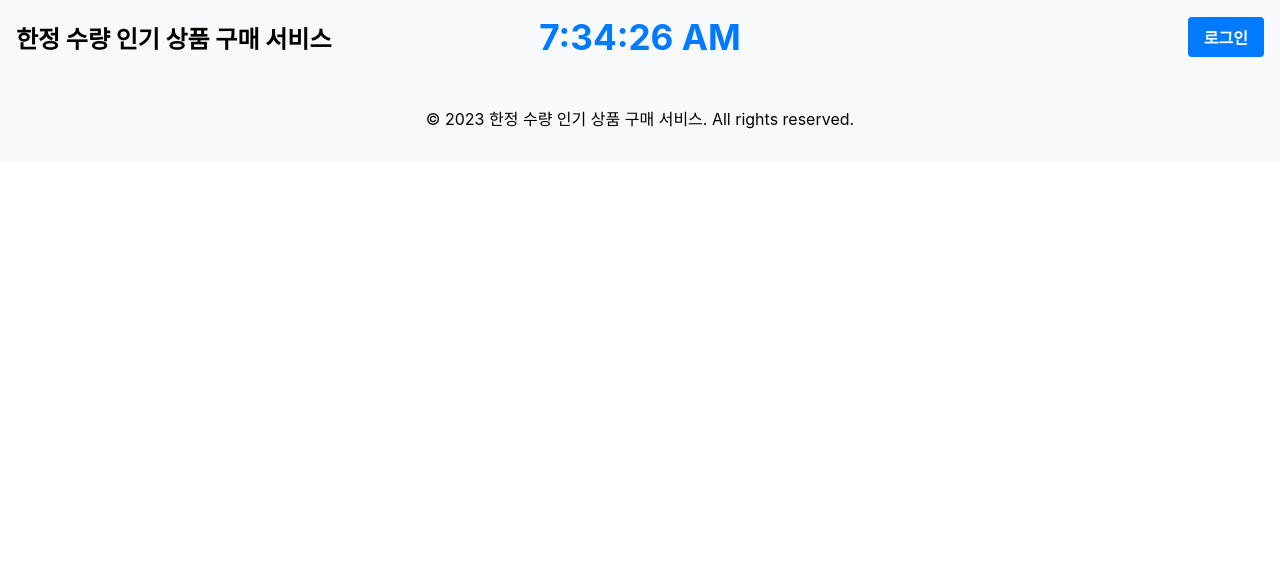
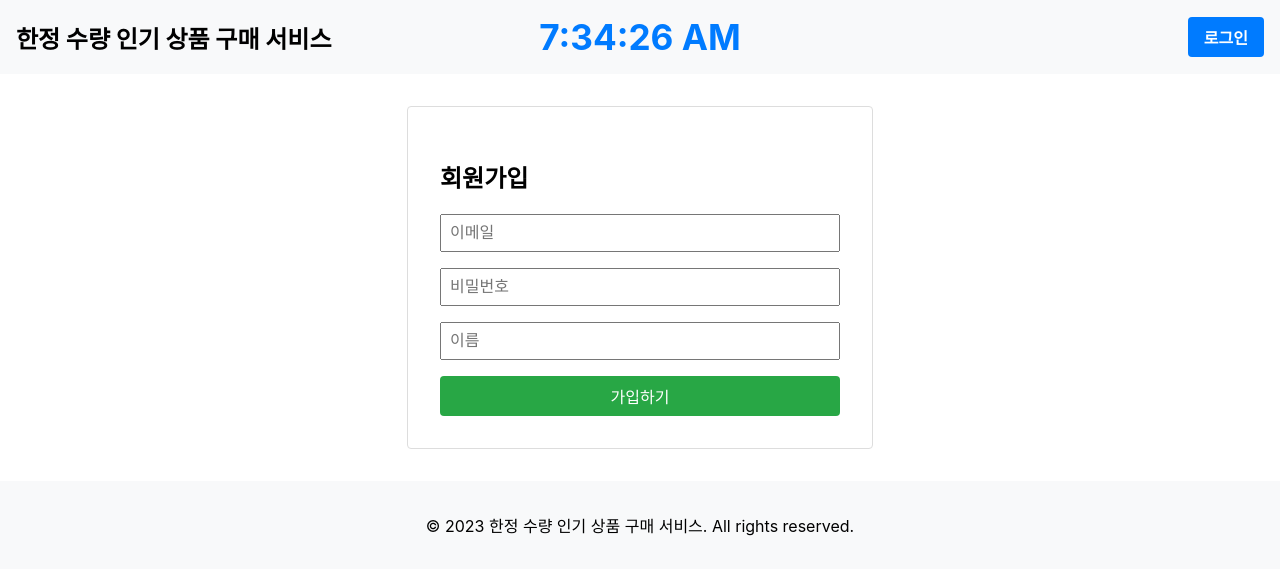
Before and after one commit to HongYeseul/hotdeal-fe, a React (Create React App) app: page /signup in a window 1280 px wide. Shown: the top 574 px of the page. Built offline with nearby package versions, Linux system fonts and the light colour scheme.

Commit message:
feat: 로그인 기능 추가

```diff
--- a/src/App.js
+++ b/src/App.js
@@ -10,6 +10,7 @@ import Login from './pages/Login';
 import ProductDetail from './pages/ProductDetail';
 import Checkout from './pages/Checkout';
 import Profile from './pages/Profile';
+import SignUp from './pages/SignUp';
 
 function App() {
   return (
@@ -20,6 +21,7 @@ function App() {
         <Routes>
           <Route path="/" element={<Home />} />
           <Route path="/login" element={<Login />} />
+          <Route path="/signup" element={<SignUp />} />
           <Route path="/product/:id" element={<ProductDetail />} />
           <Route path="/checkout" element={<Checkout />} />
           <Route path="/profile" element={<Profile />} />
--- a/src/components/Header.js
+++ b/src/components/Header.js
@@ -1,8 +1,7 @@
 import React from 'react';
 import styled from 'styled-components';
-import { Link } from 'react-router-dom';
+import { Link, useNavigate } from 'react-router-dom';
 import CurrentTime from './CurrentTime';
-
 
 const HeaderContainer = styled.header`
   background-color: #f8f9fa;
@@ -15,6 +14,7 @@ const HeaderContainer = styled.header`
 const Logo = styled.h1`
   margin: 0;
   font-size: 1.5rem;
+  cursor: pointer;
 `;
 
 const LoginButton = styled(Link)`
@@ -37,9 +37,15 @@ const CenteredTime = styled.div`
 `;
 
 function Header() {
+  const navigate = useNavigate();
+
+  const handleLogoClick = () => {
+    navigate('/login');
+  };
+
   return (
     <HeaderContainer>
-      <Logo>한정 수량 인기 상품 구매 서비스</Logo>
+      <Logo onClick={handleLogoClick}>한정 수량 인기 상품 구매 서비스</Logo>
 
       <CenteredTime>
         <CurrentTime/>
--- a/src/pages/Login.js
+++ b/src/pages/Login.js
@@ -1,5 +1,7 @@
 import React, { useState } from 'react';
 import styled from 'styled-components';
+import { Link, useNavigate } from 'react-router-dom';
+import { register } from '../services/api';
 
 const LoginContainer = styled.div`
   max-width: 400px;
@@ -28,25 +30,51 @@ const Button = styled.button`
   border: none;
   border-radius: 4px;
   cursor: pointer;
+  margin-bottom: 1rem;
 
   &:hover {
     background-color: #0056b3;
   }
 `;
 
+const SignUpLink = styled(Link)`
+  text-align: center;
+  color: #007bff;
+  text-decoration: none;
+
+  &:hover {
+    text-decoration: underline;
+  }
+`;
+
 function Login() {
   const [email, setEmail] = useState('');
   const [password, setPassword] = useState('');
+  const [name, setName] = useState('');
+  const [isRegistering, setIsRegistering] = useState(false);
+  const navigate = useNavigate();
 
-  const handleSubmit = (e) => {
+  const handleSubmit = async (e) => {
     e.preventDefault();
-    // 여기에 로그인 로직을 구현하세요
-    console.log('로그인 시도:', email, password);
+    if (isRegistering) {
+      try {
+        await register(email, name, password);
+        alert('회원가입이 완료되었습니다. 로그인해주세요.');
+        setIsRegistering(false);
+        navigate('/');
+      } catch (error) {
+        console.error('회원가입 실패:', error);
+        alert('회원가입에 실패했습니다. 다시 시도해주세요.');
+      }
+    } else {
+      // TODO: 로그인 로직
+      console.log('로그인 시도:', email, password);
+    }
   };
 
   return (
     <LoginContainer>
-      <h2>로그인</h2>
+      <h2>{isRegistering ? '회원가입' : '로그인'}</h2>
       <LoginForm onSubmit={handleSubmit}>
         <Input
           type="email"
@@ -55,6 +83,15 @@ function Login() {
           onChange={(e) => setEmail(e.target.value)}
           required
         />
+        {isRegistering && (
+          <Input
+            type="text"
+            placeholder="이름"
+            value={name}
+            onChange={(e) => setName(e.target.value)}
+            required
+          />
+        )}
         <Input
           type="password"
           placeholder="비밀번호"
@@ -62,8 +99,11 @@ function Login() {
           onChange={(e) => setPassword(e.target.value)}
           required
         />
-        <Button type="submit">로그인</Button>
+        <Button type="submit">{isRegistering ? '가입하기' : '로그인'}</Button>
       </LoginForm>
+      <SignUpLink onClick={() => setIsRegistering(!isRegistering)}>
+        {isRegistering ? '로그인으로 돌아가기' : '회원가입'}
+      </SignUpLink>
     </LoginContainer>
   );
 }
--- /dev/null
+++ b/src/pages/SignUp.js
@@ -0,0 +1,79 @@
+import React, { useState } from 'react';
+import styled from 'styled-components';
+
+const SignUpContainer = styled.div`
+  max-width: 400px;
+  margin: 2rem auto;
+  padding: 2rem;
+  border: 1px solid #ddd;
+  border-radius: 4px;
+`;
+
+const SignUpForm = styled.form`
+  display: flex;
+  flex-direction: column;
+`;
+
+const Input = styled.input`
+  margin-bottom: 1rem;
+  padding: 0.5rem;
+  font-size: 1rem;
+`;
+
+const Button = styled.button`
+  background-color: #28a745;
+  color: white;
+  padding: 0.5rem;
+  font-size: 1rem;
+  border: none;
+  border-radius: 4px;
+  cursor: pointer;
+
+  &:hover {
+    background-color: #218838;
+  }
+`;
+
+function SignUp() {
+  const [email, setEmail] = useState('');
+  const [password, setPassword] = useState('');
+  const [name, setName] = useState('');
+
+  const handleSubmit = (e) => {
+    e.preventDefault();
+    // 여기에 회원가입 로직을 구현하세요
+    console.log('회원가입 시도:', email, password, name);
+  };
+
+  return (
+    <SignUpContainer>
+      <h2>회원가입</h2>
+      <SignUpForm onSubmit={handleSubmit}>
+        <Input
+          type="email"
+          placeholder="이메일"
+          value={email}
+          onChange={(e) => setEmail(e.target.value)}
+          required
+        />
+        <Input
+          type="password"
+          placeholder="비밀번호"
+          value={password}
+          onChange={(e) => setPassword(e.target.value)}
+          required
+        />
+        <Input
+          type="text"
+          placeholder="이름"
+          value={name}
+          onChange={(e) => setName(e.target.value)}
+          required
+        />
+        <Button type="submit">가입하기</Button>
+      </SignUpForm>
+    </SignUpContainer>
+  );
+}
+
+export default SignUp;
--- a/src/services/api.js
+++ b/src/services/api.js
@@ -13,22 +13,19 @@ export const fetchProducts = async () => {
   }
 };
 
-// 다른 API 함수들을 여기에 추가할 수 있습니다.
-
-
-// 임시 더미 데이터
-const dummyProducts = [
-    { id: 1, name: '상품 1', category: '카테고리 1', price: 10000, stock: 5 },
-    { id: 2, name: '상품 2', category: '카테고리 2', price: 20000, stock: 3 },
-    { id: 3, name: '상품 3', category: '카테고리 1', price: 15000, stock: 7 },
-    // 더 많은 더미 데이터를 추가할 수 있습니다.
-  ];
-
-  // export const fetchProducts = async () => {
-  //   // 실제 API 호출을 시뮬레이션하기 위해 setTimeout 사용
-  //   return new Promise((resolve) => {
-  //     setTimeout(() => {
-  //       resolve(dummyProducts);
-  //     }, 500);
-  //   });
-  // };
+export const register = async (email, name, password) => {
+  try {
+    console.log('API 호출 시작:', `${API_BASE_URL}/member/register`);
+    console.log('요청 데이터:', { email, name, rawPassword: password });
+    const response = await axios.post(`${API_BASE_URL}/member/register`, {
+      email,
+      name,
+      rawPassword: password
+    });
+    console.log('회원가입 응답:', response.data);
+    return response.data;
+  } catch (error) {
+    console.error('회원가입 에러:', error.response?.data || error.message);
+    throw error;
+  }
+};
```
